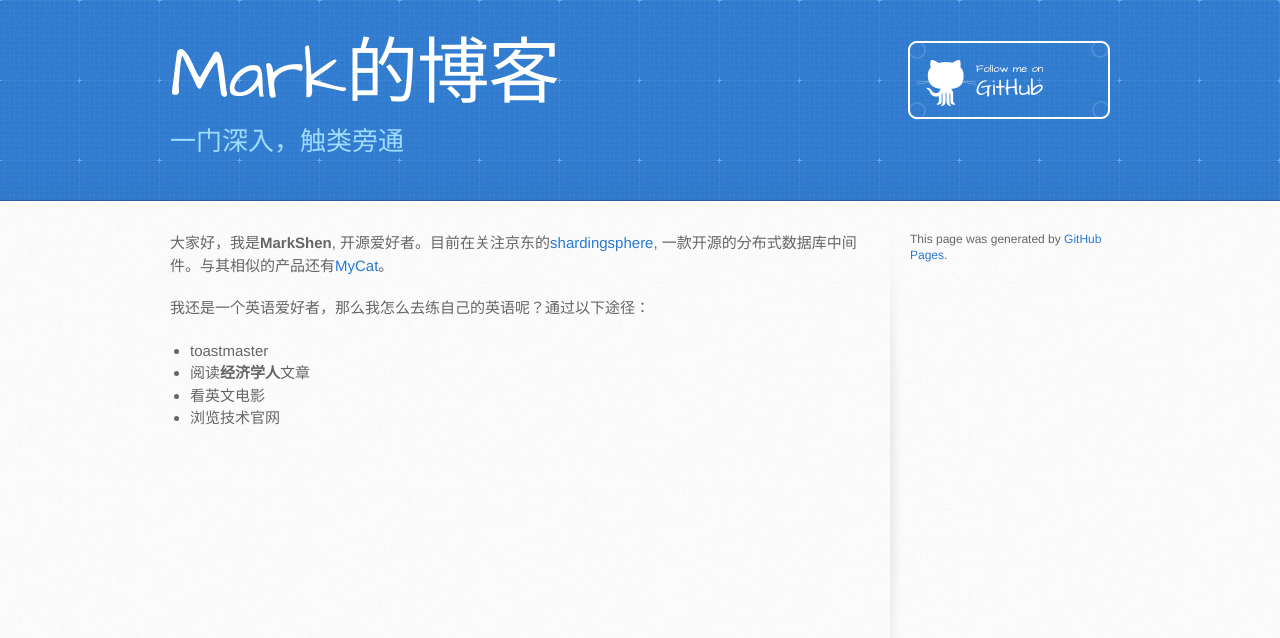
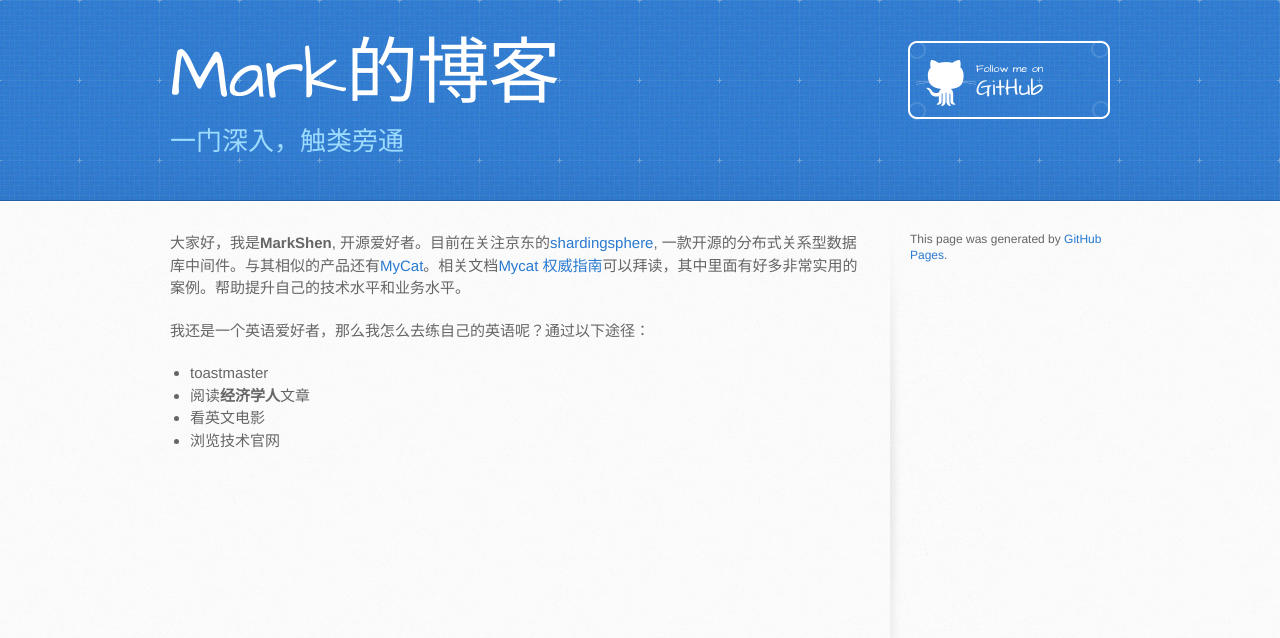
Before and after one commit to MarkShen1992/markshen1992.github.io, a Jekyll site: the page built from index.md, in a window 1280 px wide. Shown: the top 638 px of the page. Built offline with Jekyll 4.4.1, drawn with Linux system fonts in a browser that asks for light colours.

Commit message:
modify file

```diff
--- a/index.md
+++ b/index.md
@@ -2,7 +2,7 @@
 layout: default
 ---
 
-大家好，我是**MarkShen**, 开源爱好者。目前在关注京东的[shardingsphere](<https://shardingsphere.apache.org/>), 一款开源的分布式数据库中间件。与其相似的产品还有[MyCat](<http://www.mycat.io/>)。
+大家好，我是**MarkShen**, 开源爱好者。目前在关注京东的[shardingsphere](<https://shardingsphere.apache.org/>), 一款开源的分布式关系型数据库中间件。与其相似的产品还有[MyCat](<http://www.mycat.io/>)。相关文档[Mycat 权威指南](http://www.mycat.io/document/mycat-definitive-guide.pdf)可以拜读，其中里面有好多非常实用的案例。帮助提升自己的技术水平和业务水平。
 
 我还是一个英语爱好者，那么我怎么去练自己的英语呢？通过以下途径：
 
```
